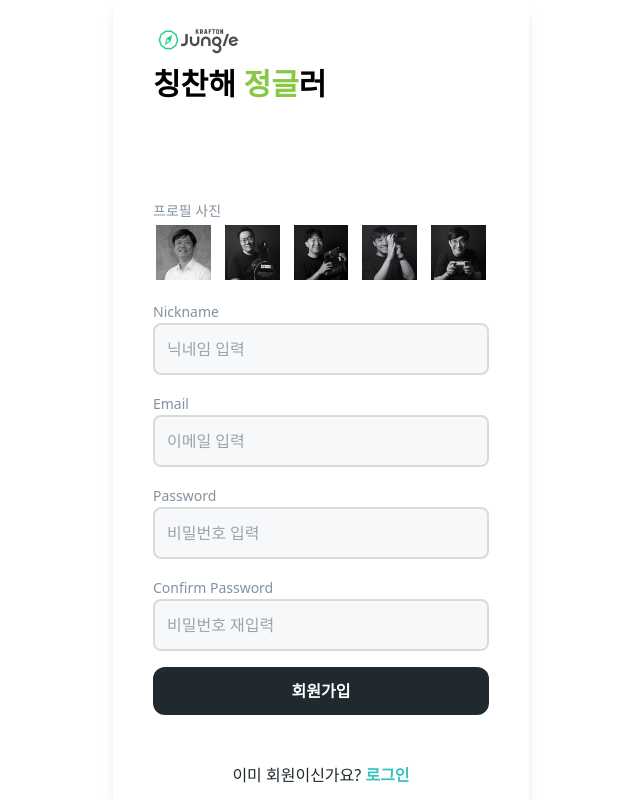
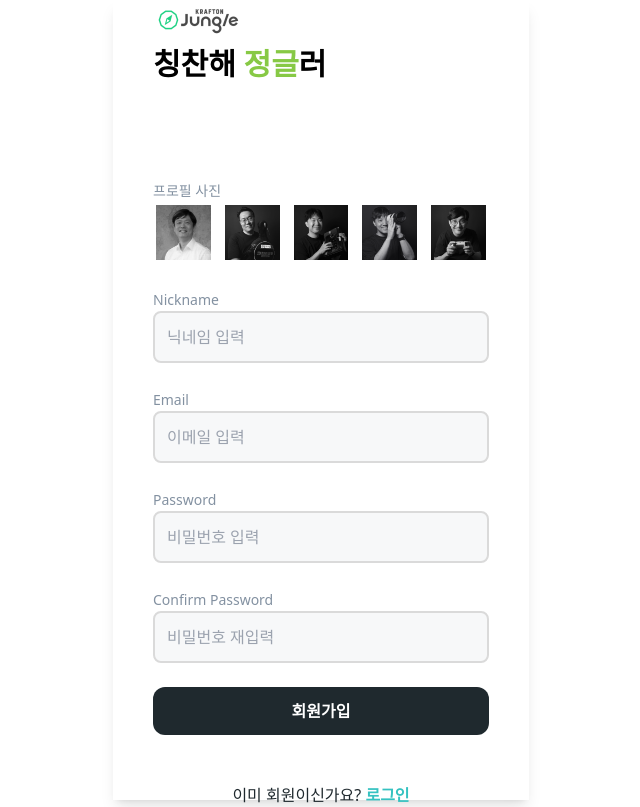
Before and after one commit to bada308/compliment_jungle, a Python web app: template templates/signup.html in a window 1280 px wide. Shown: the whole page, without its empty margins (319-959 px from the left). Before the commit the page ends 783 px from the top, so only its background shows below. Run offline with Jinja, Linux system fonts and the light colour scheme; the template is opened without the code that fills it, so the values that code supplies are empty; some libraries are stand-ins or nearby versions.

Commit message:
feat: 회원가입 페이지 레이아웃 수정

```diff
--- a/templates/signup.html
+++ b/templates/signup.html
@@ -4,6 +4,7 @@
     <meta charset="UTF-8" />
     <meta name="viewport" content="width=device-width, initial-scale=1.0" />
     <script src="https://ajax.googleapis.com/ajax/libs/jquery/3.5.1/jquery.min.js"></script>
+    <script src="https://cdnjs.cloudflare.com/ajax/libs/jquery-cookie/1.4.1/jquery.cookie.js"></script>
     <script src="https://cdn.tailwindcss.com"></script>
     <script src="static/js/tailwind.config.js"></script>
     <script src="static/js/signup.js"></script>
@@ -20,14 +21,14 @@
       <h1 class="font-bold text-3xl">
         칭찬해 <span class="text-mainGreen">정글</span>러
       </h1>
-      <form class="space-y-4 mt-24">
+      <form class="space-y-6 mt-24">
         <div>
           <label class="text-sm text-gray-30">프로필 사진</label>
           <div class="flex gap-2">
             {% for i in 0, 1, 2, 3, 4 %}
             <div
               id="profile{{i}}"
-              class="profileItem border-[3px] border-white"
+              class="profileItem border-[3px] border-white hover:scale-125 transition-all duration-300"
               onclick="handleProfileSelect({{i}})"
             >
               <img src="static/profile/{{i}}.png" width="80" />
```
